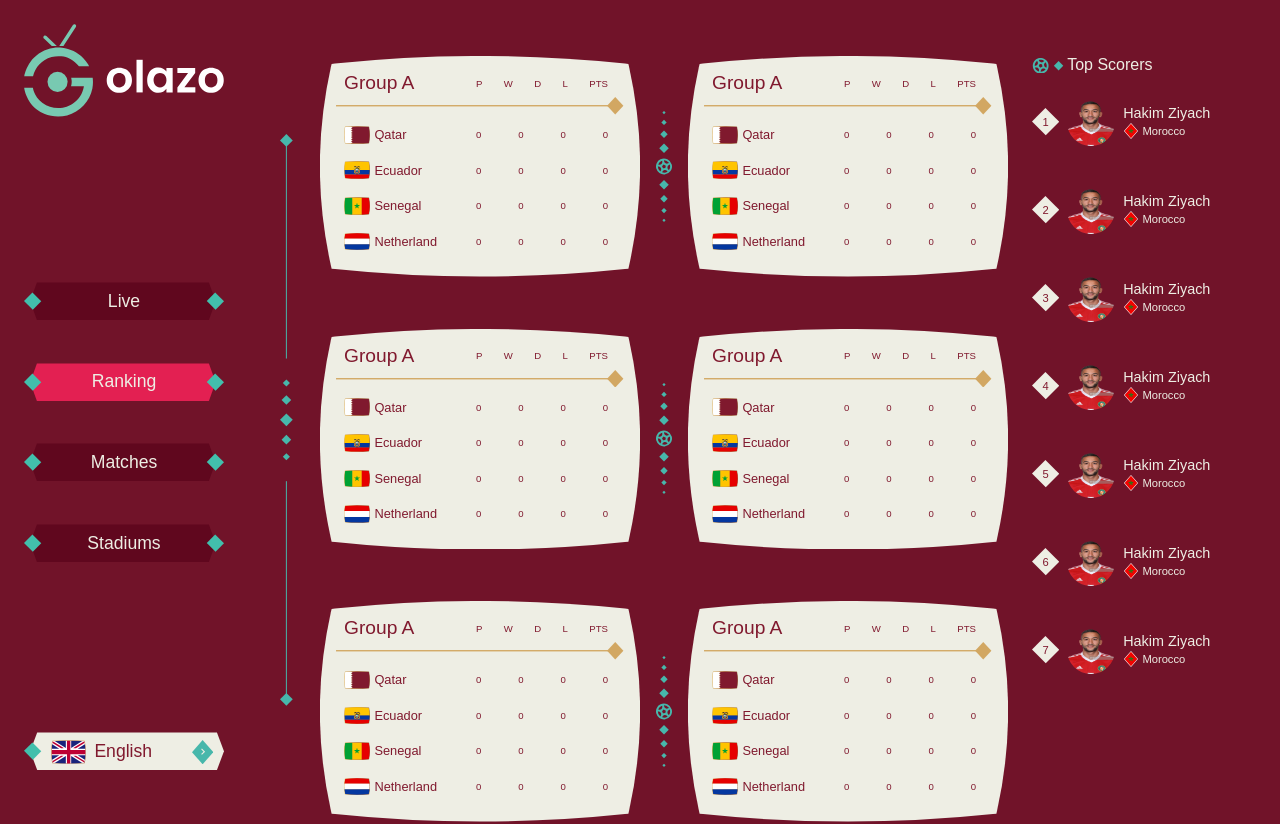
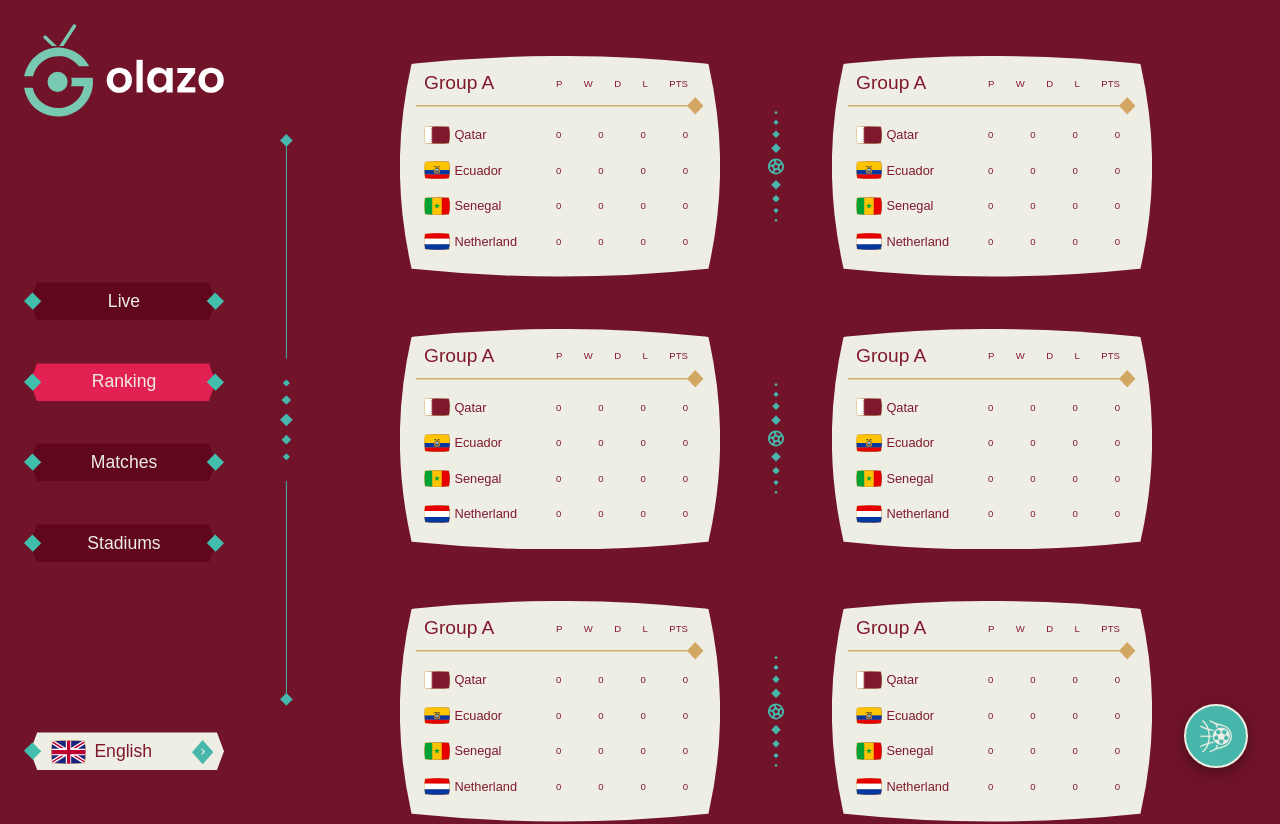
Before and after one commit to mouasit/golazo-theme-world-cup-2022, a React (Create React App) app: page /Ranking in a window 1280 px wide. Shown: the top 824 px of the page. Built offline with nearby package versions, Linux system fonts and the light colour scheme; the HTML template or start-up script is replaced by a standard one; a web font is replaced by a local one.

Commit message:
fix responsive ranking

```diff
--- a/src/Components/Ranking/Ranking.js
+++ b/src/Components/Ranking/Ranking.js
@@ -14,7 +14,7 @@ const Ranking = () => {
     useEffect(() => {
         window.addEventListener('resize', setWindowDimensions);
 }, [])
-if(windowWidth >= 1000)
+if(windowWidth >= 1350)
 {
     document.body.style.overflow = "auto";
     if(document.getElementById("modal"))
--- a/src/Style/App.css
+++ b/src/Style/App.css
@@ -1550,10 +1550,13 @@ main .stadiums .row-separator svg {
     display: flex;
     flex-direction: column;
     gap: 3rem;
+    width: 100%;
   }
   main .ranking .ranking-teams .row-cards {
     flex-direction: row;
-    gap: 1rem;
+    gap: 3rem;
+    justify-content: center;
+    width: 100%;
   }
   main .ranking .ranking-teams .row-cards .cards {
     width: 20rem;
@@ -1595,17 +1598,40 @@ main .stadiums .row-separator svg {
     display: none;
   }
   main .ranking .btn-modal {
-    display: none;
-  }
-  main .ranking .ranking-scorers {
-    display: unset;
-    width: 100%;
-    display: flex;
-    flex-direction: column;
+    bottom: 2rem;
+    right: 2rem;
+  }
+  main .ranking .btn-modal svg {
+    width: 2rem;
+  }
+  main .ranking .ranking-scorers-modal .modal-container {
+    gap: 0.5rem;
+  }
+  main .ranking .ranking-scorers-modal .modal-container .row-btn-close {
+    width: 45%;
+    padding-right: 0.8rem;
+  }
+  main .ranking .ranking-scorers-modal .modal-container .row-btn-close button {
+    width: 1.5rem;
+    height: 1.5rem;
+  }
+  main .ranking .ranking-scorers-modal .modal-container .row-btn-close button svg {
+    width: 0.6rem;
+  }
+  main .ranking .ranking-scorers-modal .modal-container .modal {
+    width: 45%;
+    max-height: 35rem;
+    padding: 1rem;
+    border-radius: 0.8rem;
+  }
+  main .ranking .ranking-scorers-modal .modal-container .modal .modal-body {
     gap: 1.5rem;
   }
-  main .ranking .ranking-scorers-modal {
-    display: none;
+  main .ranking .ranking-scorers-modal .modal-container .modal .modal-body .rank-player svg {
+    width: 1.5rem !important;
+  }
+  main .ranking .ranking-scorers-modal .modal-container .modal .modal-body .rank-player span {
+    font-size: 0.6rem;
   }
   main .head-list {
     font-size: 1rem;
@@ -1949,6 +1975,24 @@ main .stadiums .row-separator svg {
     top: 1rem;
   }
 }
+@media screen and (min-width: 1350px) {
+  main .btn-modal {
+    display: none !important;
+  }
+  main .row-cards {
+    gap: 1rem !important;
+  }
+  main .ranking-scorers-modal {
+    display: none;
+  }
+  main .ranking-scorers {
+    display: unset;
+    width: 100%;
+    display: flex !important;
+    flex-direction: column;
+    gap: 1.5rem;
+  }
+}
 @media screen and (min-width: 1400px) {
   main .stadiums .card-stadiums {
     flex-direction: row;
--- a/src/Style/App.scss
+++ b/src/Style/App.scss
@@ -1720,9 +1720,13 @@ main{
       display: flex;
       flex-direction: column;
       gap: 3rem;
+      width: 100%;
       .row-cards{
         flex-direction: row;
-        gap: 1rem;
+        // gap: 1rem;
+        gap: 3rem;
+        justify-content: center;
+        width: 100%;
         .cards{
           width: 20rem;
           .info-ranking{
@@ -1766,19 +1770,45 @@ main{
       }
     }
     .btn-modal{
-      display: none;
-    }
-
-    .ranking-scorers{
-      display: unset;
-      width: 100%;
-      display: flex;
-      flex-direction: column;
-      gap: 1.5rem;
-
-    }
+      bottom: 2rem;
+      right: 2rem;
+        svg{
+          width: 2rem;
+        }
+    }
+
     .ranking-scorers-modal{
-      display: none;
+      .modal-container{
+        gap: .5rem;
+        .row-btn-close{
+          width: 45%;
+          padding-right: .8rem;
+          button{
+            width: 1.5rem;
+            height: 1.5rem;
+            svg{
+              width: .6rem;
+            }
+          }
+        }
+        .modal{
+          width: 45%;
+          max-height: 35rem;
+          padding: 1rem;
+          border-radius: .8rem;
+          .modal-body{
+            gap: 1.5rem;
+            .rank-player{
+              svg{
+                width: 1.5rem !important;
+              }
+              span{
+                font-size: .6rem;
+              }
+            }
+          }
+        }
+      }
     }
   }
 
@@ -1957,6 +1987,7 @@ main{
 
 @media screen and (min-width: 1300px){
   main{
+
     .match-stream{
       display: none;
     }
@@ -2175,6 +2206,31 @@ main{
   }
 }
 
+@media screen and (min-width: 1350px){
+  main{
+
+    .btn-modal{
+      display: none !important;
+    }
+
+    .row-cards{
+      gap: 1rem !important;
+    }
+    .ranking-scorers-modal{
+      display: none ;
+    }
+
+
+    .ranking-scorers{
+      display: unset;
+      width: 100%;
+      display: flex !important;
+      flex-direction: column;
+      gap: 1.5rem;
+    }
+  }
+}
+
 @media screen and (min-width: 1400px){
   main{
     .stadiums{
```
Also changed, not shown: 1 other file (tests, documents, lock files or other folders).
